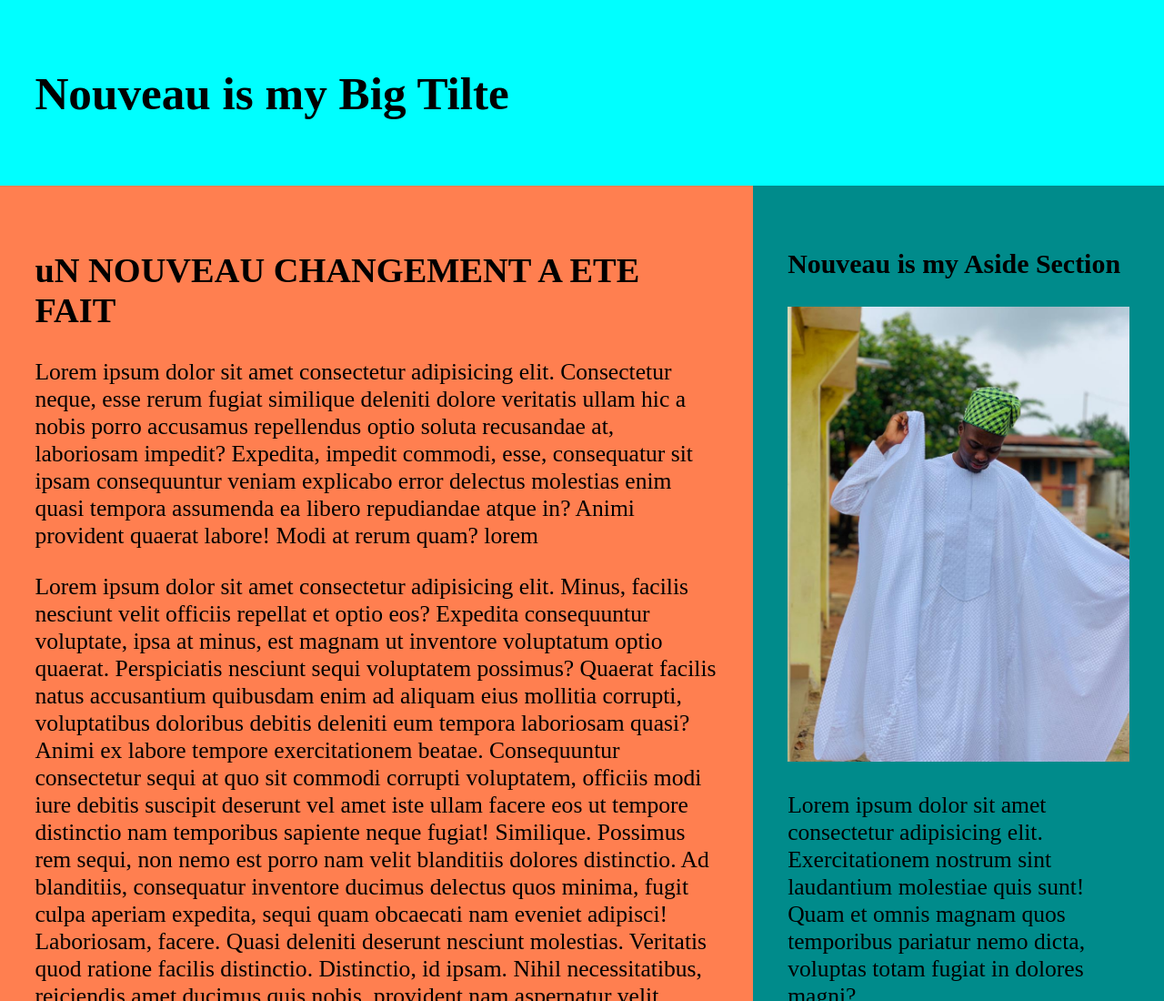
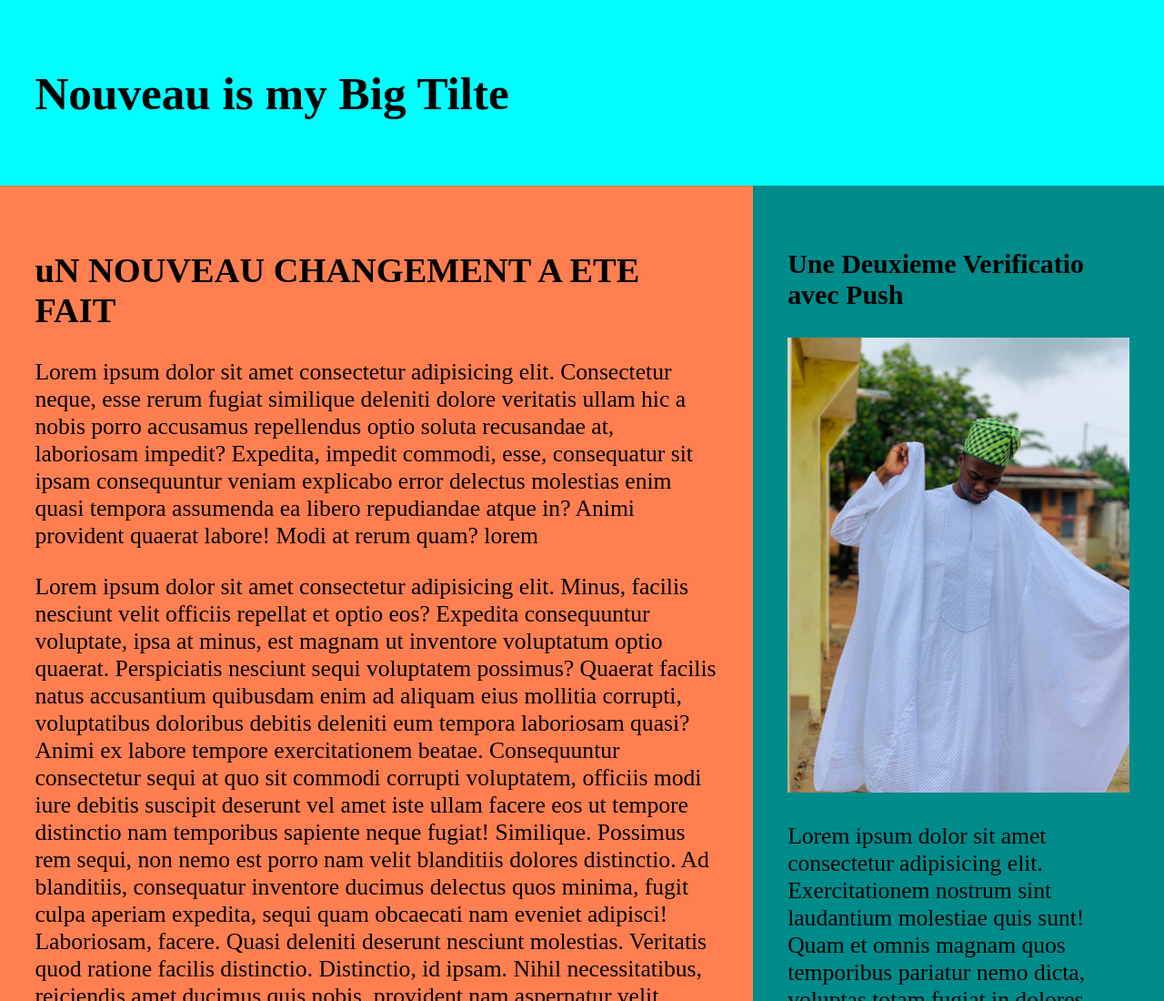
Before and after one commit to madjidi1998/netfly, a plain HTML site: page index.html in a window 1280 px wide. Shown: the top 1100 px of the page at 91% size. Drawn offline with Linux system fonts and the light colour scheme.

Commit message:
third commit

```diff
--- a/index.html
+++ b/index.html
@@ -25,7 +25,7 @@
                 molestias. Veritatis quod ratione facilis distinctio. Distinctio, id ipsam. Nihil necessitatibus, reiciendis amet ducimus quis nobis, provident nam aspernatur velit corporis impedit laborum iste.</p>
         </article>
         <aside>
-            <h3>Nouveau is my Aside Section</h3>
+            <h3>Une Deuxieme Verificatio avec Push</h3>
             <img src="img/rach.jpg" alt="">
             <p>Lorem ipsum dolor sit amet consectetur adipisicing elit. Exercitationem nostrum sint laudantium molestiae quis sunt! Quam et omnis magnam quos temporibus pariatur nemo dicta, voluptas totam fugiat in dolores magni?</p>
         </aside>
```
